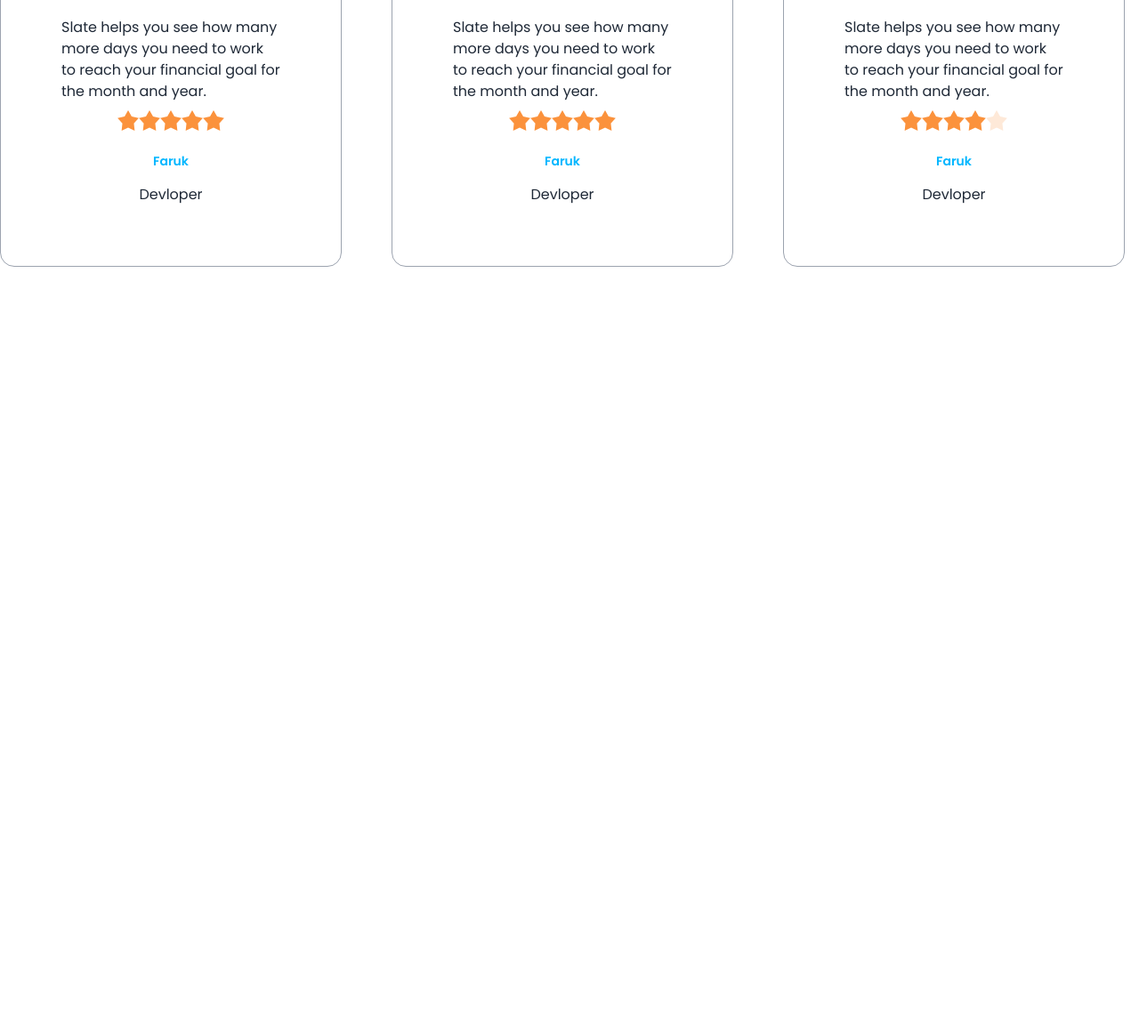
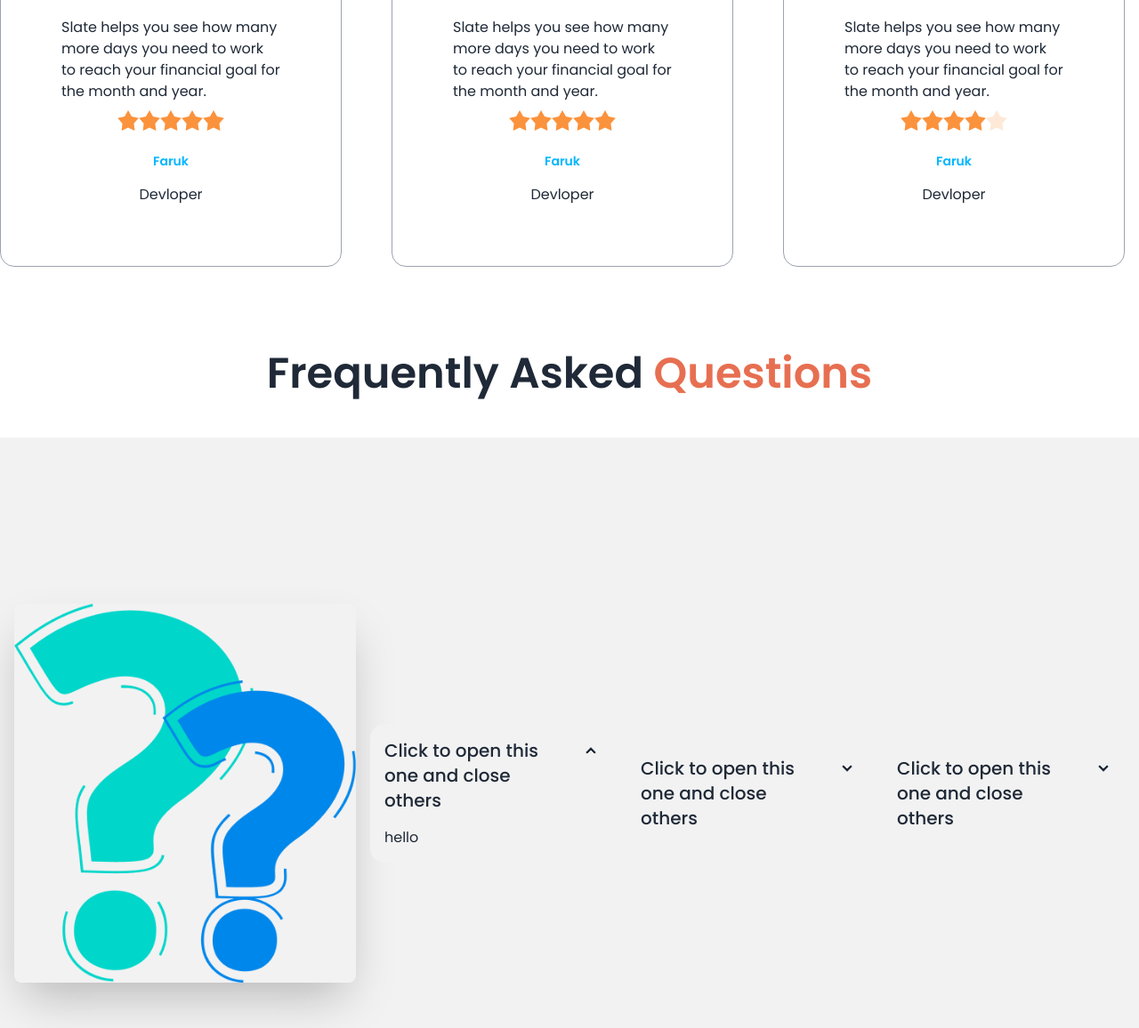
Before and after one commit to Faruk5s/Bike-with-daisyui, a plain HTML site: page index.html in a window 1280 px wide. Shown: the part 1704-2860 px from the top of the page at 89% size. Before the commit the page ends 2004 px from the top, so only its background shows below. Drawn offline with nearby package versions, Linux system fonts and the light colour scheme.

Commit message:
added faq

```diff
--- a/index.html
+++ b/index.html
@@ -248,6 +248,44 @@
             </div>
         </section>
 
+        <section class="my-24">
+            <h3 class="text-5xl mb-12 font-semibold text-center">Frequently Asked  <span class="text-bike-primary">Questions</span></h3>
+
+            <div class="hero min-h-screen bg-base-200">
+                <div class="hero-content flex-col lg:flex-row">
+                  <img src="images/others/faq.png" class="max-w-sm rounded-lg shadow-2xl" />
+                  <div class="collapse collapse-arrow bg-base-200">
+                    <input type="radio" name="my-accordion-2" checked="checked" />
+                    <div class="collapse-title text-xl font-medium">
+                      Click to open this one and close others
+                    </div>
+                    <div class="collapse-content">
+                      <p>hello</p>
+                    </div>
+                  </div>
+                  <div class="collapse collapse-arrow bg-base-200">
+                    <input type="radio" name="my-accordion-2" />
+                    <div class="collapse-title text-xl font-medium">
+                      Click to open this one and close others
+                    </div>
+                    <div class="collapse-content">
+                      <p>hello</p>
+                    </div>
+                  </div>
+                  <div class="collapse collapse-arrow bg-base-200">
+                    <input type="radio" name="my-accordion-2" />
+                    <div class="collapse-title text-xl font-medium">
+                      Click to open this one and close others
+                    </div>
+                    <div class="collapse-content">
+                      <p>hello</p>
+                    </div>
+                  </div>
+                </div>
+              </div>
+
+        </section>
+
     </main>
     <footer></footer>
 
```
